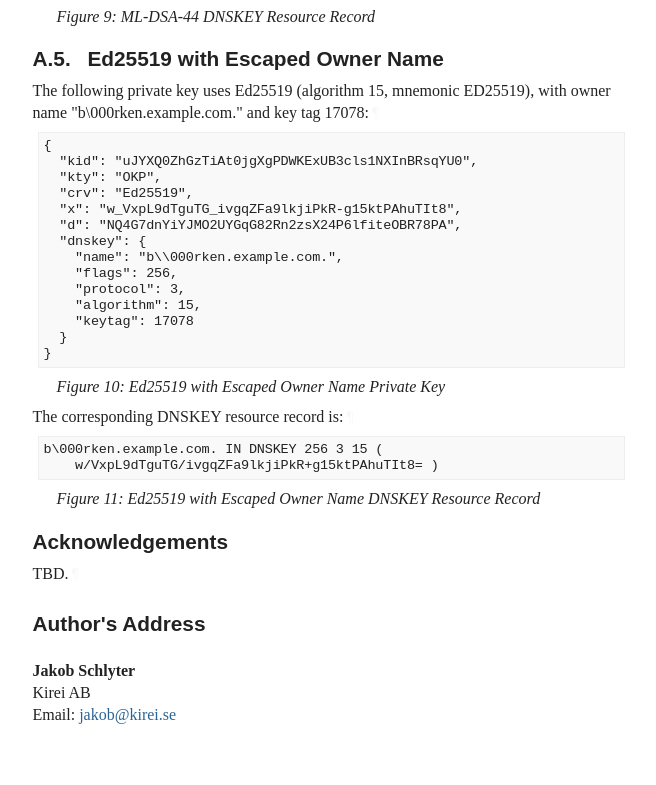
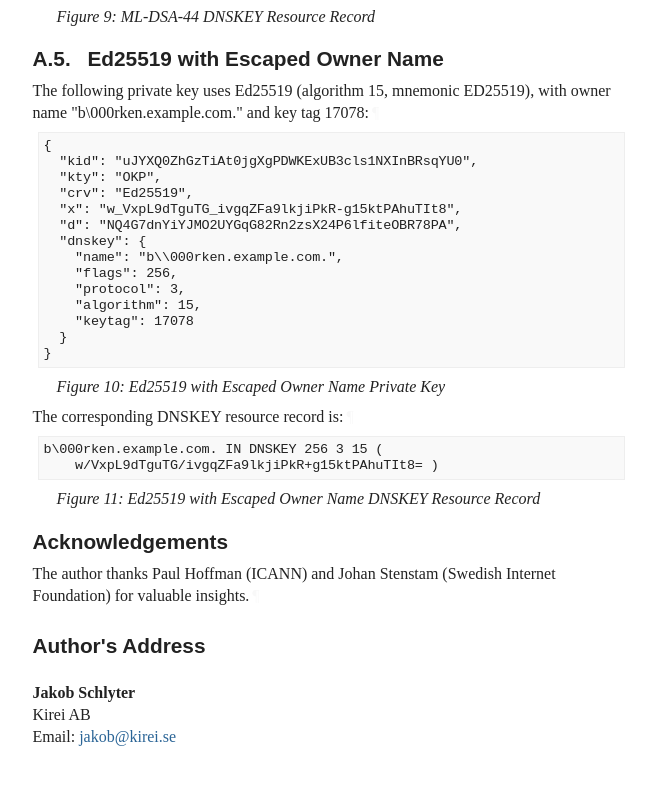
Before and after one commit to jschlyter/draft-schlyter-dnsop-dnssec-jwk, a plain HTML site: page draft-schlyter-dnsop-dnssec-jwk.html in a window 1280 px wide. Shown: the part 10568-11353 px from the top of the page, without its empty margins (92-748 px from the left). Drawn offline with Linux system fonts and the light colour scheme; a web font is replaced by a local one.

Commit message:
Script updating gh-pages from 7c95be8. [ci skip]

```diff
--- a/draft-schlyter-dnsop-dnssec-jwk.html
+++ b/draft-schlyter-dnsop-dnssec-jwk.html
@@ -1903,7 +1903,7 @@ b\000rken.example.com. IN DNSKEY 256 3 15 (
       <h2 id="name-acknowledgements">
 <a href="#name-acknowledgements" class="section-name selfRef">Acknowledgements</a>
       </h2>
-<p id="appendix-B-1">TBD.<a href="#appendix-B-1" class="pilcrow">¶</a></p>
+<p id="appendix-B-1">The author thanks Paul Hoffman (ICANN) and Johan Stenstam (Swedish Internet Foundation) for valuable insights.<a href="#appendix-B-1" class="pilcrow">¶</a></p>
 </section>
 </div>
 <div id="authors-addresses">
```
Also changed, not shown: draft-schlyter-dnsop-dnssec-jwk.txt.
